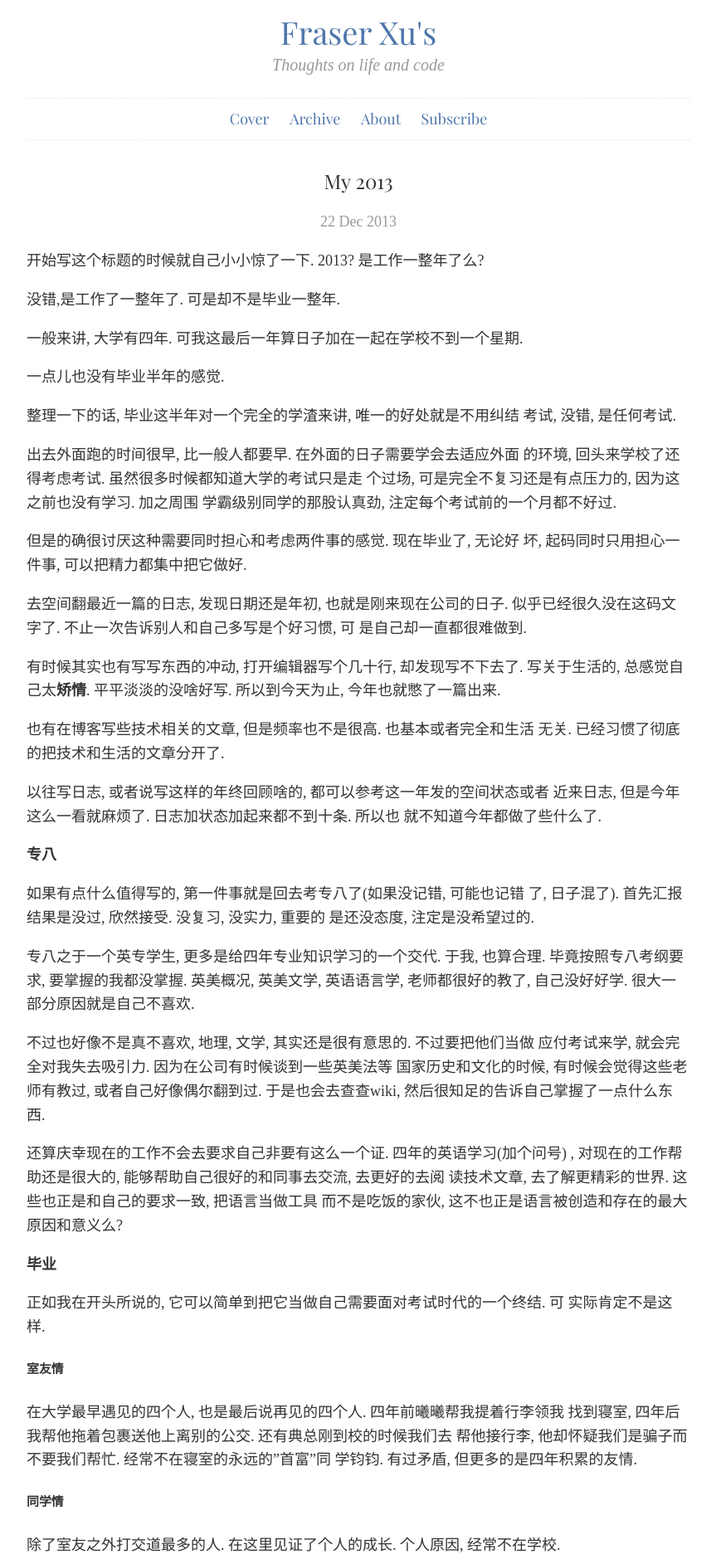
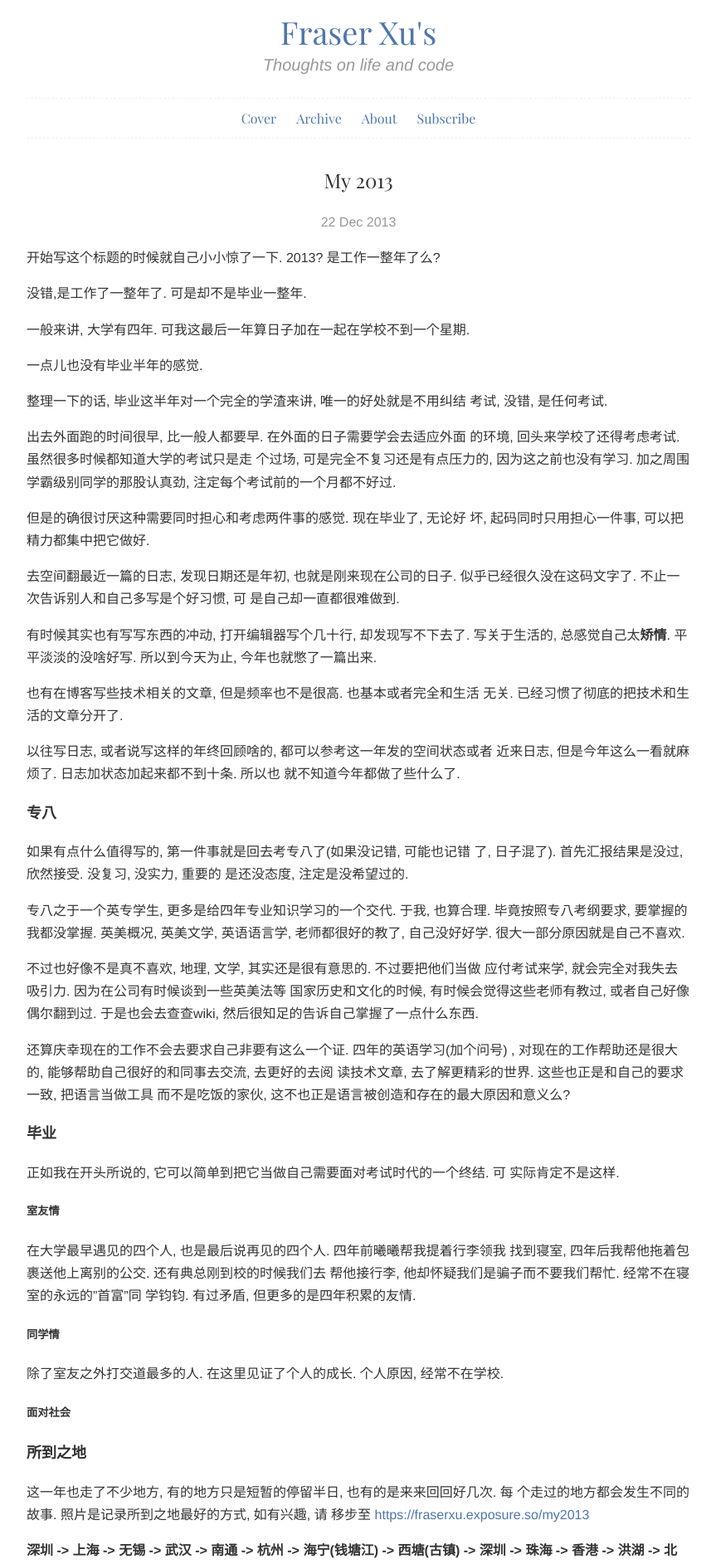
Before and after one commit to fraserxu/fraserxu.github.io, a Jekyll site: the page built from index.html, in a window 1280 px wide. Shown: the top 1885 px of the page at 83% size, without its empty margins (208-1071 px from the left). Built offline with Jekyll 4.4.1, drawn with Linux system fonts in a browser that asks for light colours; some web fonts are replaced; Markdown is read by kramdown in place of the engine named in the settings.

Commit message:
update font style

```diff
--- a/css/screen.css
+++ b/css/screen.css
@@ -3,10 +3,10 @@
 @import url(http://fonts.googleapis.com/css?family=Playfair+Display:400,700,400italic,700italic);
 
 body {
-  font-family: "Gentium Book Basic", serif;
-  font-size: 18px;
+  font-family: "Microsoft Yahei","Helvetica Neue","Luxi Sans","DejaVu Sans",Tahoma,"Hiragino Sans GB",STHeiti !important;
+  font-size: 16px;
   color: #333;
-  line-height: 1.6;
+  line-height: 1.7;
 }
 
 a {
```
